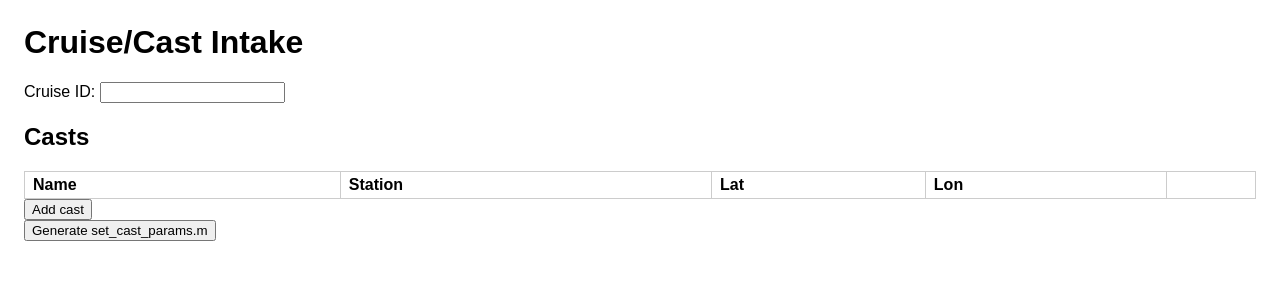
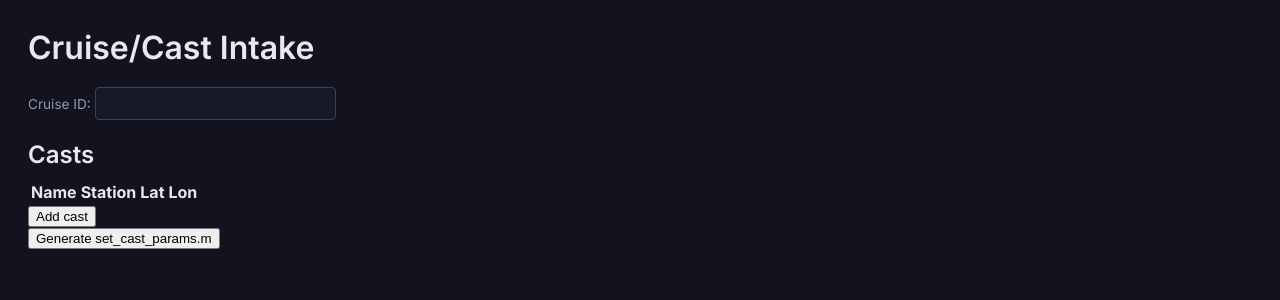
Before and after one commit to botheredbybees/LDEO_IX_Octave, a FastAPI app: page / in a window 1280 px wide. Shown: the top 300 px of the page. Run offline with FastAPI, Linux system fonts and the light colour scheme; data that the repository does not hold is empty.

Commit message:
feat: add Nocturne-derived CSS token layer for cast-intake UI

```diff
--- a/webapp/static/style.css
+++ b/webapp/static/style.css
@@ -1,15 +1,102 @@
-body { font-family: sans-serif; margin: 1.5rem; }
-fieldset { margin-bottom: 1rem; }
-label { display: block; margin: 0.25rem 0; }
-table { border-collapse: collapse; width: 100%; }
-th, td { border: 1px solid #ccc; padding: 0.25rem 0.5rem; text-align: left; }
-#ctd-preview table, #nav-preview table { font-size: 0.85rem; }
-.error { color: #b00020; }
-.warning { color: #8a6d00; }
+@import url('https://fonts.googleapis.com/css2?family=Inter:wght@400;500;600;700&display=swap');
 
-.file-browser { border: 1px solid #ccc; padding: 0.4rem; margin: 0.25rem 0; max-height: 12rem; overflow-y: auto; background: #fafafa; }
-.file-browser .browser-path { font-family: monospace; font-size: 0.85rem; margin-bottom: 0.25rem; color: #555; }
-.file-browser .browser-entry { cursor: pointer; padding: 0.1rem 0.25rem; }
-.file-browser .browser-entry:hover { background: #e8e8e8; }
-.file-browser .browser-entry.is-dir { font-weight: bold; }
-.file-browser .browser-error { color: #b00020; }
+:root {
+  --color-bg: #12131f;
+  --color-surface: #1b1d2e;
+  --color-surface-2: #161826;
+  --color-border: #3f424d;
+  --color-text: #e9e9ed;
+  --color-text-muted: #9397ab;
+  --color-accent: #9184d9;
+  --color-accent-hover: #b5abfc;
+  --color-accent-text: #12131f;
+  --color-danger: #f28b82;
+  --color-warning: #f5c76d;
+
+  --font-body: "Inter", system-ui, sans-serif;
+
+  --radius-sm: 4px;
+  --radius-md: 8px;
+  --radius-lg: 14px;
+
+  --space-2: 6px;
+  --space-3: 10px;
+  --space-4: 14px;
+  --space-6: 20px;
+  --space-8: 28px;
+}
+
+* { box-sizing: border-box; }
+
+body {
+  background: var(--color-bg);
+  color: var(--color-text);
+  font-family: var(--font-body);
+  margin: 0;
+  padding: var(--space-8);
+}
+
+header h1 {
+  font-weight: 600;
+  margin: 0 0 var(--space-6) 0;
+}
+
+h2 { font-weight: 600; margin: var(--space-6) 0 var(--space-3) 0; }
+h3 { font-weight: 600; margin: 0 0 var(--space-3) 0; }
+
+a { color: var(--color-accent); }
+
+label {
+  display: block;
+  font-size: 0.85rem;
+  color: var(--color-text-muted);
+  margin-bottom: var(--space-2);
+}
+
+input, select, textarea {
+  background: var(--color-surface-2);
+  color: var(--color-text);
+  border: 1px solid var(--color-border);
+  border-radius: var(--radius-sm);
+  padding: var(--space-2) var(--space-3);
+  font-family: inherit;
+  font-size: 0.95rem;
+}
+
+input:focus, select:focus, textarea:focus {
+  outline: none;
+  border-color: var(--color-accent);
+}
+
+.btn {
+  font-family: inherit;
+  font-size: 0.9rem;
+  padding: var(--space-2) var(--space-4);
+  border-radius: var(--radius-sm);
+  border: 1px solid transparent;
+  cursor: pointer;
+}
+
+.btn-primary {
+  background: var(--color-accent);
+  color: var(--color-accent-text);
+  font-weight: 600;
+}
+.btn-primary:hover { background: var(--color-accent-hover); }
+
+.btn-secondary {
+  background: transparent;
+  color: var(--color-text);
+  border-color: var(--color-border);
+}
+.btn-secondary:hover { border-color: var(--color-accent); }
+
+.btn-danger {
+  background: transparent;
+  color: var(--color-danger);
+  border-color: var(--color-border);
+}
+.btn-danger:hover { border-color: var(--color-danger); }
+
+.error { color: var(--color-danger); }
+.warning { color: var(--color-warning); }
```
